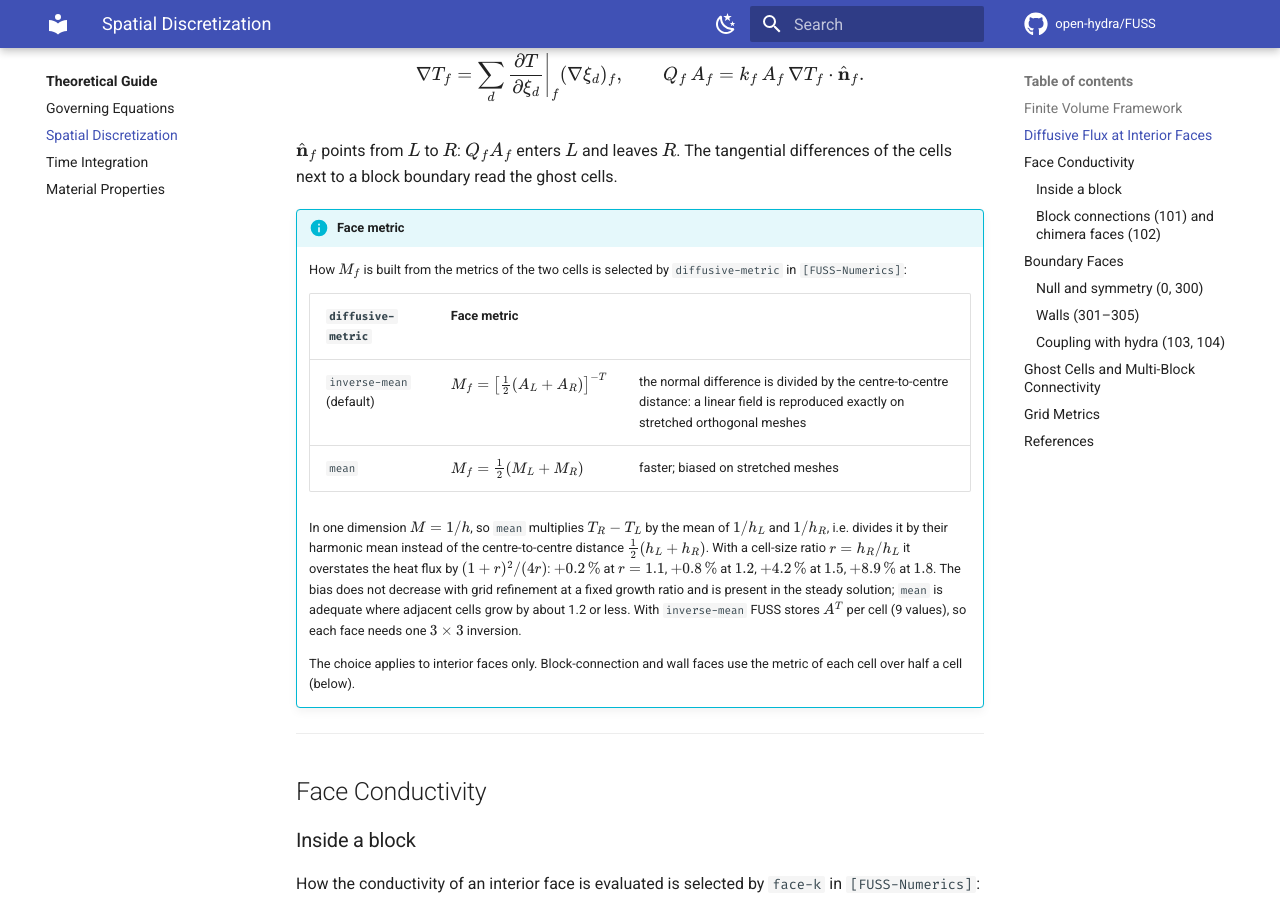
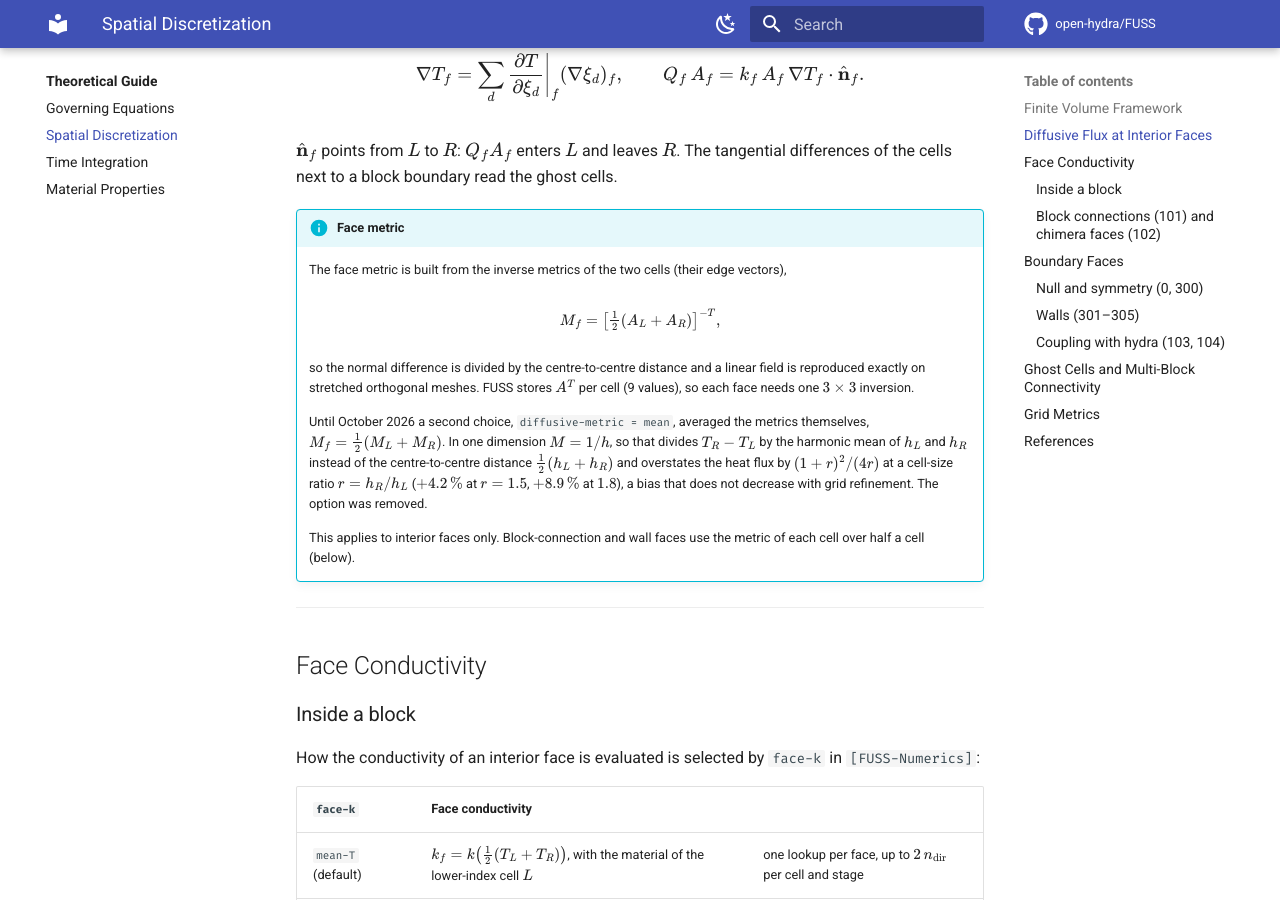
Before and after one commit to open-hydra/FUSS, an MkDocs documentation site: the page built from docs/theory/numerics.md, in a window 1280 px wide and 900 px high, scrolled down 1146 px. Built offline with MkDocs 1.6.1 and Material for MkDocs 9.7.7, drawn with Linux system fonts in a browser that asks for light colours; comment, search, counter and statistics services are not loaded; some of the changed text lies outside the part shown.

Commit message:
Fluxes: the inverse-mean face metric only, diffusive-metric removed
diffusive-metric = mean averaged the metrics of the two cells, which
divides the one-index difference by the harmonic mean of the cell sizes
instead of the centre-to-centre distance and overstates the heat flux by
(1+r)^2/(4r) at a cell-size ratio r (+4 % at 1.5, +9 % at 1.8), a bias
that does not shrink with refinement. No test used it. The inverse
metrics are now always stored and Fluxes_blk takes them alone; the key
leaves the registry, and an input.ini that still sets it is ignored like
any unknown key. The default (inverse-mean) path is unchanged:
skewed_Plate byte-identical to FUSS-dtk3 with and without the old key.

Co-Authored-By: Claude Fable 5.1 <noreply@anthropic.com>

```diff
--- a/docs/theory/numerics.md
+++ b/docs/theory/numerics.md
@@ -42,16 +42,17 @@ $\hat{\mathbf n}_f$ points from $L$ to $R$: $Q_f A_f$ enters $L$ and leaves $R$.
 
 !!! info "Face metric"
 
-    How $M_f$ is built from the metrics of the two cells is selected by `diffusive-metric` in `[FUSS-Numerics]`:
+    The face metric is built from the inverse metrics of the two cells (their edge vectors),
 
-    | `diffusive-metric` | Face metric | |
-    |---|---|---|
-    | `inverse-mean` (default) | $M_f = \left[\tfrac12\left(A_L + A_R\right)\right]^{-T}$ | the normal difference is divided by the centre-to-centre distance: a linear field is reproduced exactly on stretched orthogonal meshes |
-    | `mean` | $M_f = \tfrac12\left(M_L + M_R\right)$ | faster; biased on stretched meshes |
+    $$
+    M_f = \left[\tfrac12\left(A_L + A_R\right)\right]^{-T},
+    $$
 
-    In one dimension $M = 1/h$, so `mean` multiplies $T_R - T_L$ by the mean of $1/h_L$ and $1/h_R$, i.e. divides it by their harmonic mean instead of the centre-to-centre distance $\tfrac12(h_L + h_R)$. With a cell-size ratio $r = h_R/h_L$ it overstates the heat flux by $(1+r)^2/(4r)$: $+0.2\,\%$ at $r = 1.1$, $+0.8\,\%$ at $1.2$, $+4.2\,\%$ at $1.5$, $+8.9\,\%$ at $1.8$. The bias does not decrease with grid refinement at a fixed growth ratio and is present in the steady solution; `mean` is adequate where adjacent cells grow by about 1.2 or less. With `inverse-mean` FUSS stores $A^{T}$ per cell (9 values), so each face needs one $3\times 3$ inversion.
+    so the normal difference is divided by the centre-to-centre distance and a linear field is reproduced exactly on stretched orthogonal meshes. FUSS stores $A^{T}$ per cell (9 values), so each face needs one $3\times 3$ inversion.
 
-    The choice applies to interior faces only. Block-connection and wall faces use the metric of each cell over half a cell (below).
+    Until October 2026 a second choice, `diffusive-metric = mean`, averaged the metrics themselves, $M_f = \tfrac12(M_L + M_R)$. In one dimension $M = 1/h$, so that divides $T_R - T_L$ by the harmonic mean of $h_L$ and $h_R$ instead of the centre-to-centre distance $\tfrac12(h_L + h_R)$ and overstates the heat flux by $(1+r)^2/(4r)$ at a cell-size ratio $r = h_R/h_L$ ($+4.2\,\%$ at $r = 1.5$, $+8.9\,\%$ at $1.8$), a bias that does not decrease with grid refinement. The option was removed.
+
+    This applies to interior faces only. Block-connection and wall faces use the metric of each cell over half a cell (below).
 
 ---
 
@@ -161,7 +162,7 @@ $$
 \begin{pmatrix}\Delta\xi \\ \Delta\eta \\ \Delta\zeta\end{pmatrix}
 $$
 
-Each cell stores the metric tensor $M = A^{-T}$, computed from the cofactors of $A$ (and, with `inverse-mean`, $A^{T}$); the rows of $M$ are $\nabla\xi$, $\nabla\eta$, $\nabla\zeta$, and it maps index differences of the temperature to its Cartesian gradient.  At an interior face the metrics of the two cells are combined as described in [Diffusive Flux at Interior Faces](#diffusive-flux-at-interior-faces); the time step uses the cell metric (see [Time Integration](time-integration.md#diffusive-stability-condition-vnn)).
+Each cell stores the metric tensor $M = A^{-T}$, computed from the cofactors of $A$ (and $A^{T}$, for the face metric); the rows of $M$ are $\nabla\xi$, $\nabla\eta$, $\nabla\zeta$, and it maps index differences of the temperature to its Cartesian gradient.  At an interior face the metrics of the two cells are combined as described in [Diffusive Flux at Interior Faces](#diffusive-flux-at-interior-faces); the time step uses the cell metric (see [Time Integration](time-integration.md#diffusive-stability-condition-vnn)).
 
 The face area vector $A_f\,\hat{\mathbf{n}}_f$ is half the cross product of the two diagonals of the face, oriented towards increasing index.  The cell volume is the sum of the volumes of five tetrahedra into which the hexahedron is split.  A degenerate cell (zero determinant of $A$) stops the run.
 
```
Also changed, not shown: docs/development/performance_notes.md (+1 -1 lines), docs/development/structure.md (+2 -2 lines), docs/overview.md (+1 -1 lines), docs/user/registry.md (+0 -1 lines), 8 other files.
